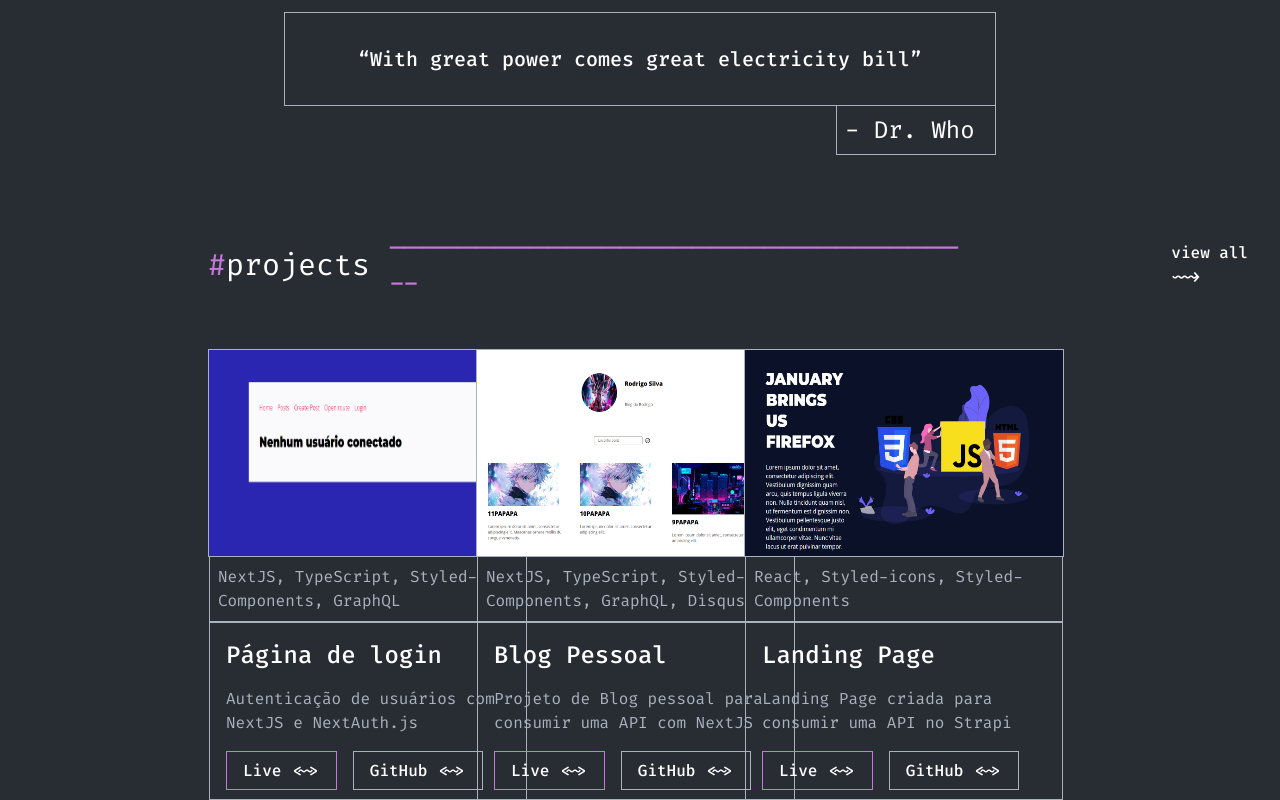
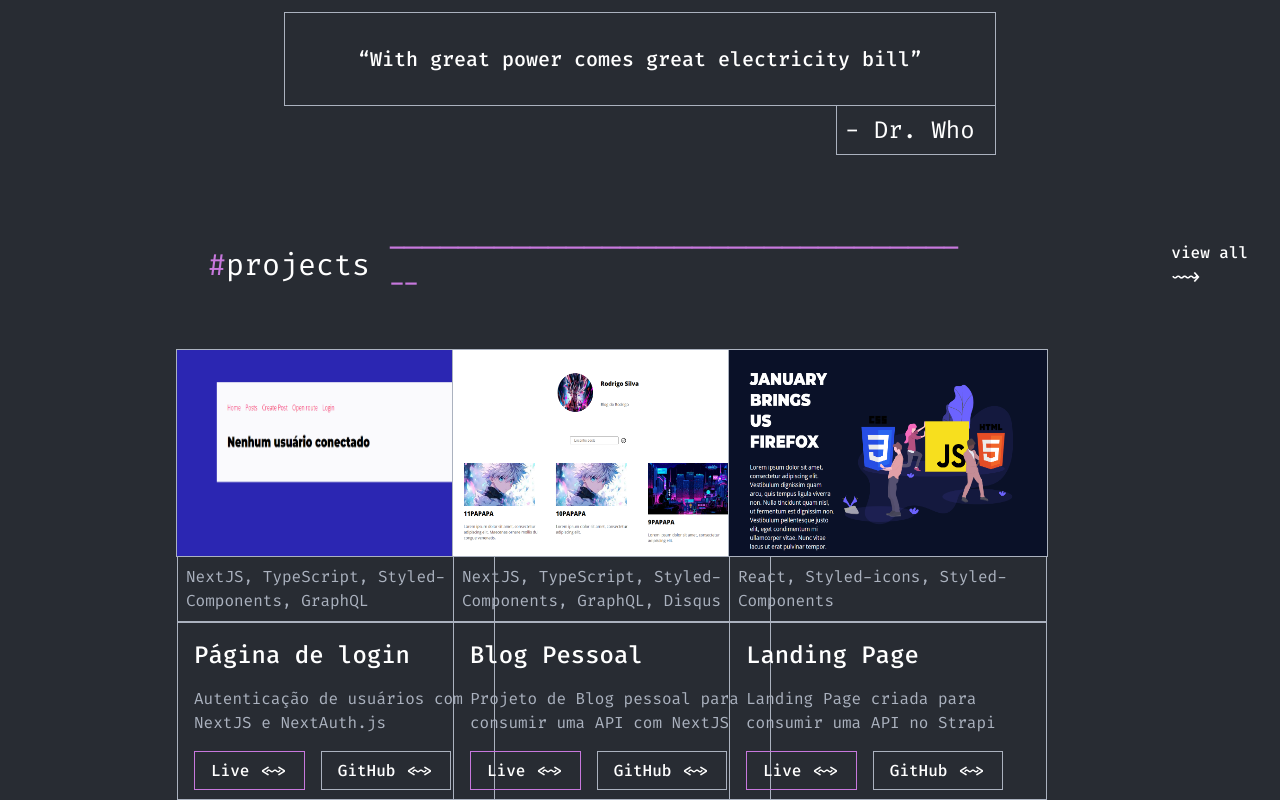
Before and after one commit to rdGxd/Portfolio_v2, a React (Vite) app: page / in a window 1280 px wide. Shown: the part 600-1400 px from the top of the page. Built offline with nearby package versions, Linux system fonts and the light colour scheme.

Commit message:
Ajustes no Project Home

```diff
--- a/src/components/HomeProjects/index.tsx
+++ b/src/components/HomeProjects/index.tsx
@@ -17,7 +17,8 @@ export const HomeProjects = () => {
           view all ~~&gt;{" "}
         </NavLink>
       </div>
-      <div className="grid grid-cols-4  ml-52 mt-12">
+
+      <div className="grid grid-cols-4 ml-44 mt-12">
         <div className="w-80 h-52 border border-gray">
           <NavLink to="#">
             <img
```
